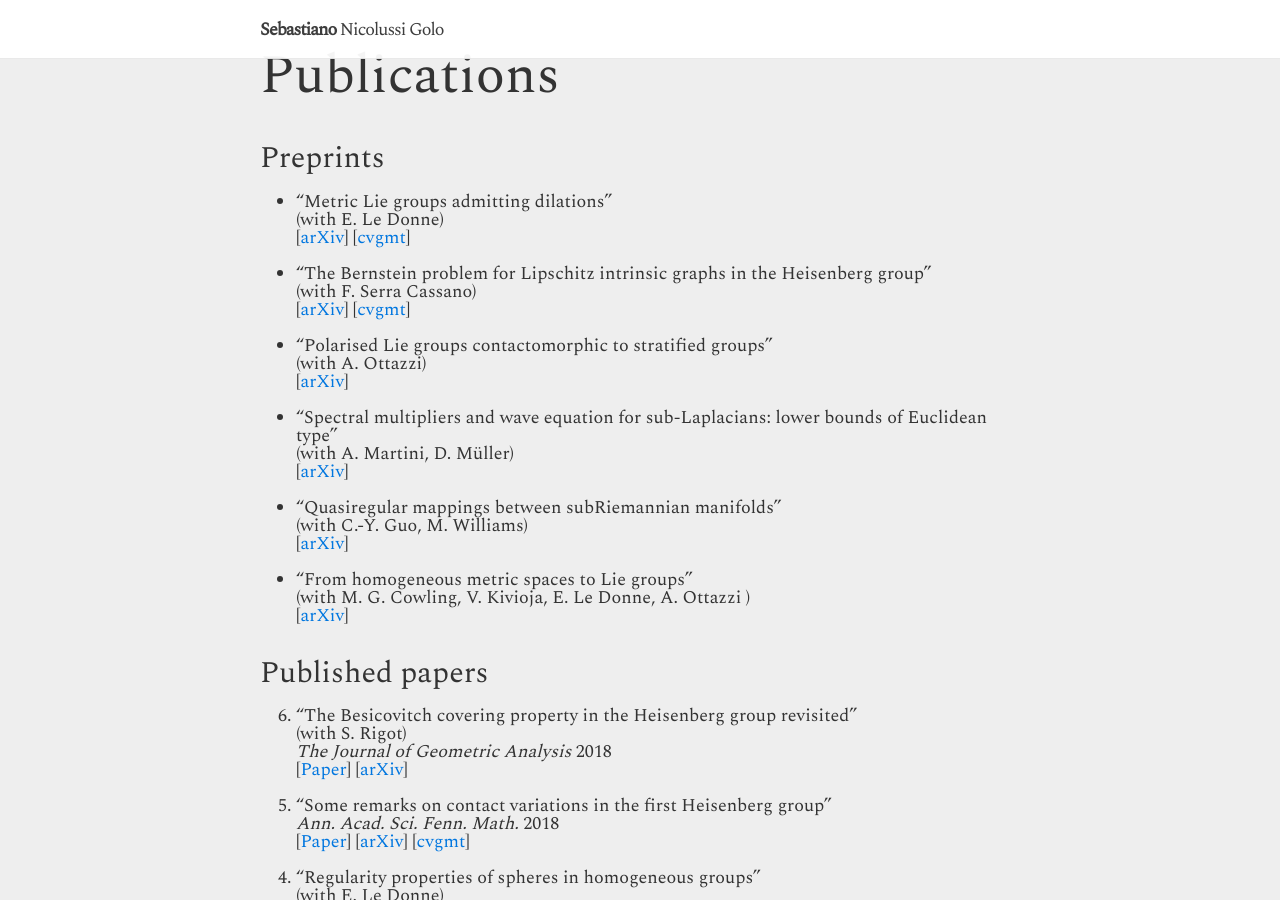
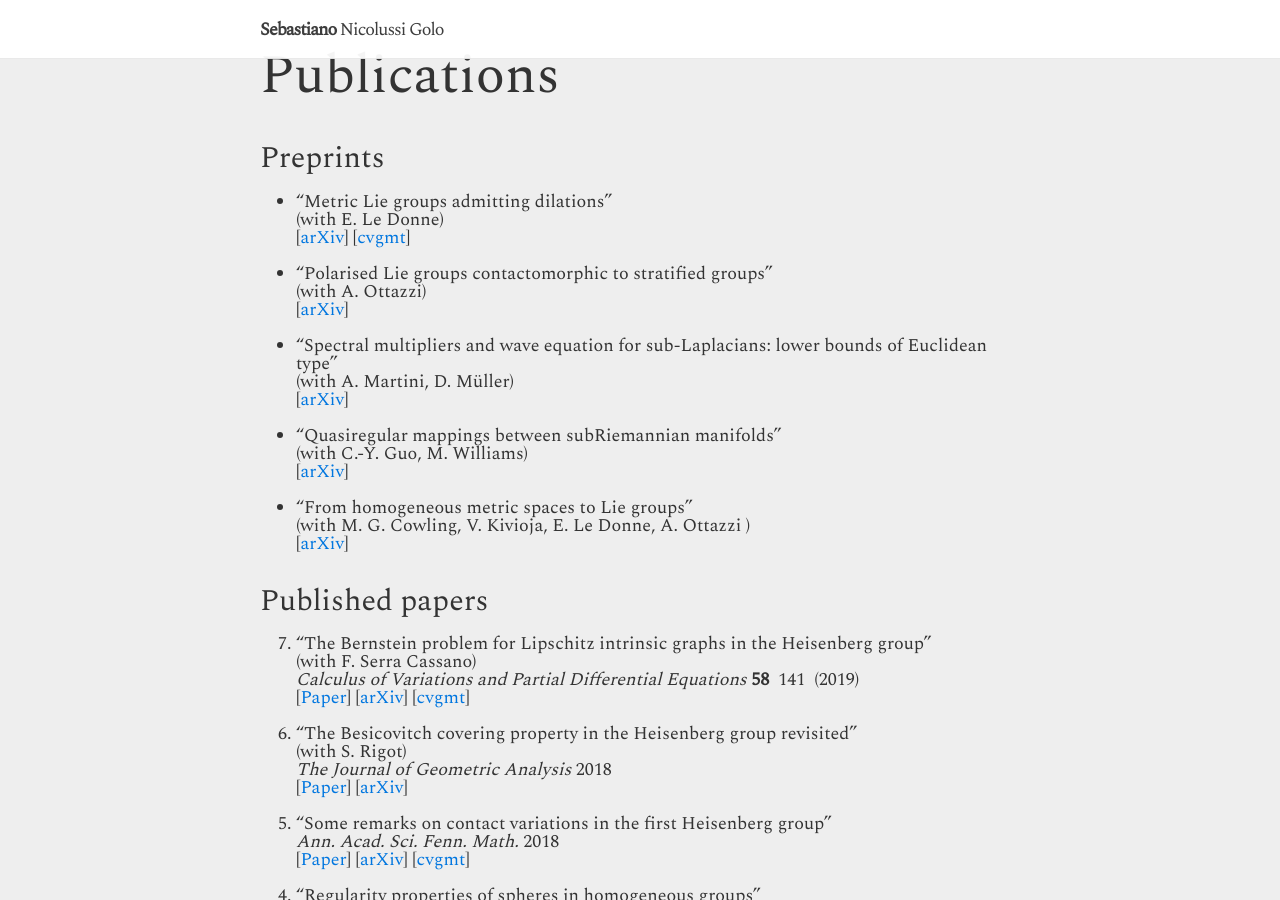
Before and after one commit to Seba272/seba272.github.io, a Jekyll site: the page built from index.md, in a window 1280 px wide and 900 px high, scrolled down 811 px. Built offline with Jekyll 4.4.1, drawn with Linux system fonts in a browser that asks for light colours; Markdown is read by kramdown in place of the engine named in the settings.

Commit message:
Updated publications and CV.

```diff
--- a/index.md
+++ b/index.md
@@ -72,6 +67,13 @@ Publications
 
 ### Published papers
 
+0. "The Bernstein problem for Lipschitz intrinsic graphs in the Heisenberg group"
+	(with F. Serra Cassano)
+	_Calculus of Variations and Partial Differential Equations_ **58**  141  (2019)
+	[[Paper](https://doi.org/10.1007/s00526-019-1581-5)]
+	[[arXiv](https://arxiv.org/abs/1809.04586/)]
+	[[cvgmt](http://cvgmt.sns.it/paper/4042/)]
+<!-- -->
 0. "The Besicovitch covering property in the Heisenberg group revisited"
 	(with S. Rigot)
 	_The Journal of Geometric Analysis_ 2018
```
Also changed, not shown: other parts of index.md (+0 -5 lines), 1 other file.
